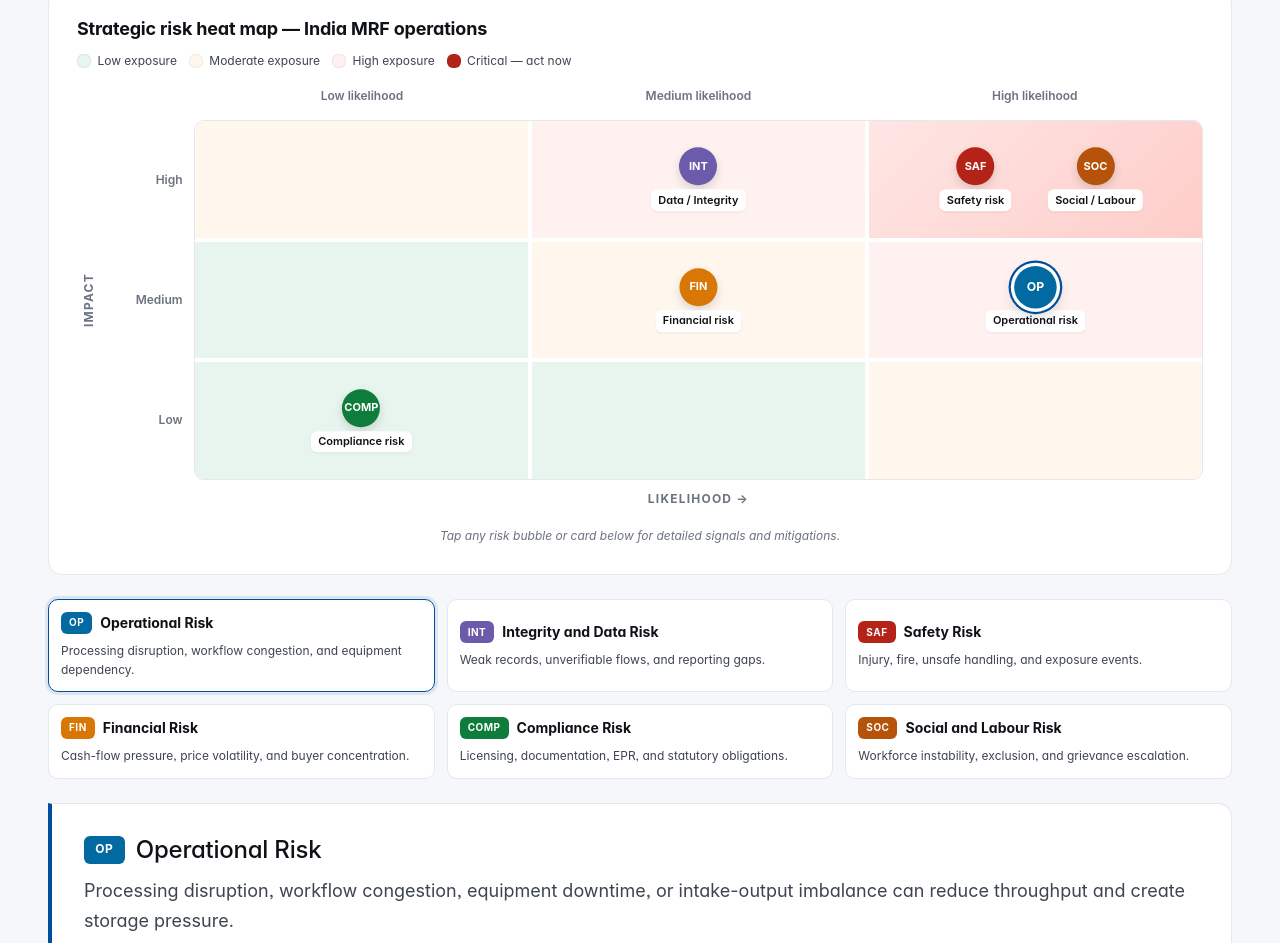
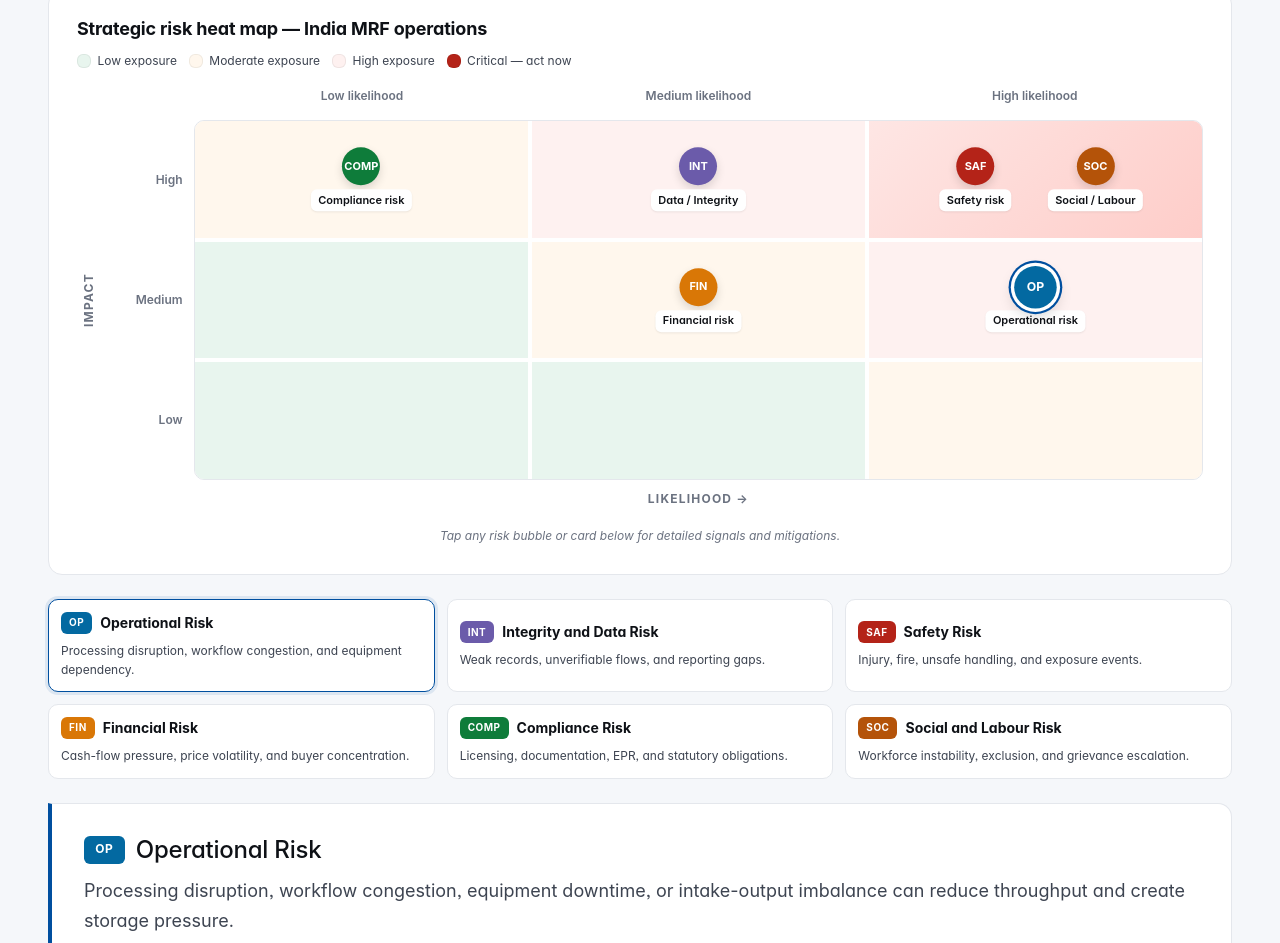
Before and after one commit to sukrithisood/sukrithisood.github.io, a React (Vite) app in the folder mrftoolkit/: page / in a window 1280 px wide. Shown: the part 8032-8975 px from the top of the page. Built offline with nearby package versions, Linux system fonts and the light colour scheme.

Commit message:
riskmatrix_compliancerisk_changed

```diff
--- a/mrftoolkit/src/data/risks.js
+++ b/mrftoolkit/src/data/risks.js
@@ -19,7 +19,7 @@ export const riskLegend = [
  */
 export const riskMatrix = [
   // Row 1: HIGH impact
-  { tone: 'mod',      bubbles: [] },
+  { tone: 'mod',      bubbles: [{ id: 'compliance', code: 'COMP', label: 'Compliance risk' }] },
   { tone: 'high',     bubbles: [{ id: 'integrity', code: 'INT', label: 'Data / Integrity' }] },
   { tone: 'critical', bubbles: [
     { id: 'safety', code: 'SAF', label: 'Safety risk' },
@@ -30,7 +30,7 @@ export const riskMatrix = [
   { tone: 'mod',      bubbles: [{ id: 'financial', code: 'FIN', label: 'Financial risk' }] },
   { tone: 'high',     bubbles: [{ id: 'operational', code: 'OP', label: 'Operational risk' }] },
   // Row 3: LOW impact
-  { tone: 'low',      bubbles: [{ id: 'compliance', code: 'COMP', label: 'Compliance risk' }] },
+  { tone: 'low',      bubbles: [] },
   { tone: 'low',      bubbles: [] },
   { tone: 'mod',      bubbles: [] },
 ]
```
